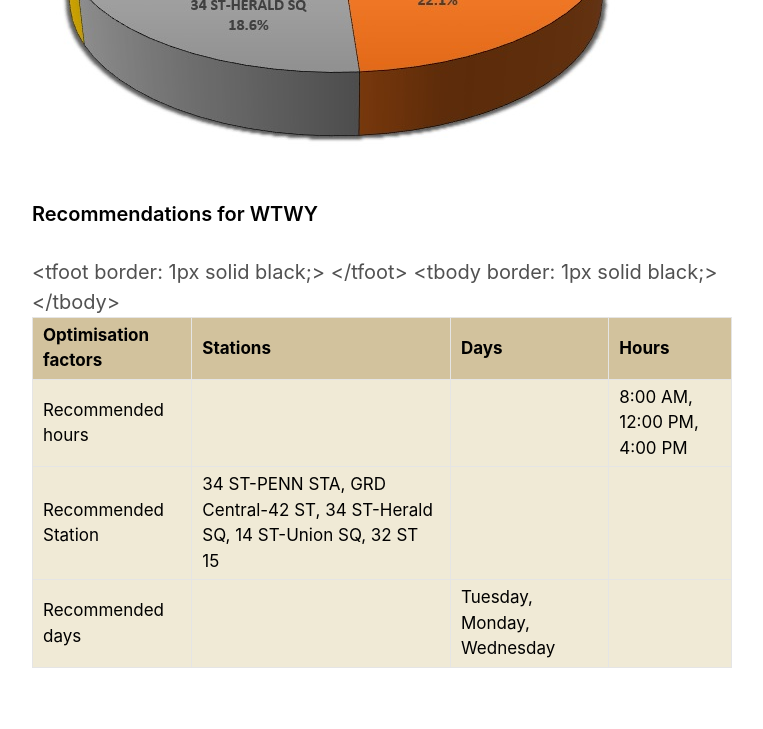
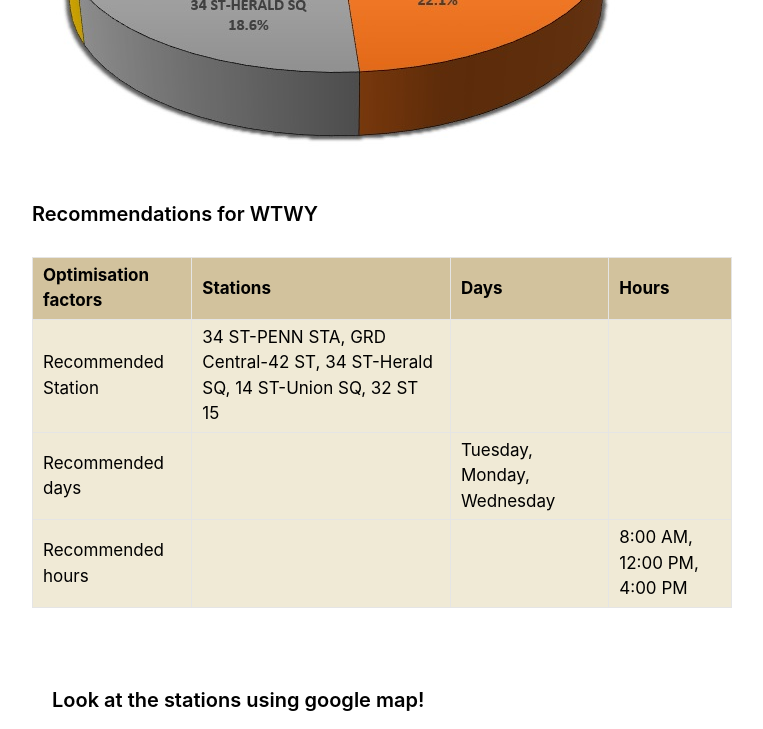
Before and after one commit to alafnan/alafnan.github.io, a Jekyll site: the page built from _posts/2019-09-7-project1.md, in a window 1280 px wide and 900 px high, scrolled down 6808 px, cut to the strip 0-729 px from the top of the window. Shown: the whole strip, without its empty margins (258-1021 px from the left). Built offline with Jekyll 4.4.1, drawn with Linux system fonts in a browser that asks for light colours.

Commit message:
Update 2019-09-7-project1.md

```diff
--- a/_posts/2019-09-7-project1.md
+++ b/_posts/2019-09-7-project1.md
@@ -123,7 +123,7 @@ Train = Train.drop(['DIVISION', 'TIME', 'DESC', 'ENTRIES', 'EXITS'], 1)
       <th>Hours</th>
     </tr>
   </thead>
-  <tfoot border: 1px solid black;>
+  <tfoot style ="border: 1px solid black;">
     <tr>
       <td style="color:#000000; background-color: #F0EAD6;">Recommended hours</td>
       <td style="color:#000000; background-color: #F0EAD6;"> </td>
@@ -131,7 +131,7 @@ Train = Train.drop(['DIVISION', 'TIME', 'DESC', 'ENTRIES', 'EXITS'], 1)
       <td style="color:#000000; background-color: #F0EAD6;">8:00 AM, 12:00 PM, 4:00 PM</td>
     </tr>
   </tfoot>
-  <tbody border: 1px solid black;>
+  <tbody style ="border: 1px solid black;">
     <tr>
       <td style="color:#000000; background-color: #F0EAD6;">Recommended Station</td>
       <td style="color:#000000; background-color: #F0EAD6;">34 ST-PENN STA, GRD Central-42 ST, 34 ST-Herald SQ, 14 ST-Union SQ, 32 ST 15</td>
```
